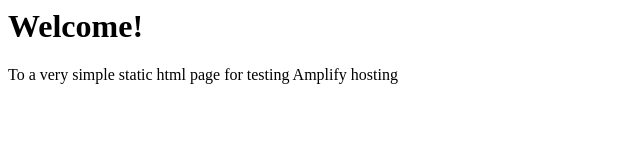
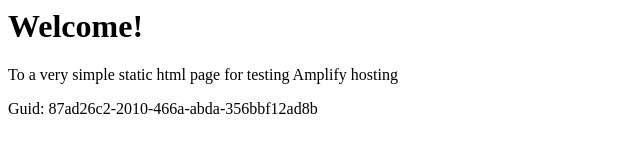
Before and after one commit to aws-aemilia-cmh/Github-PR-Commit-Integration-Test-DoNotTouch-Gith-OKSLNVO2-v1-preprod-us-east-2, a website: page src/index.html in a window 1280 px wide. Shown: the whole page, without its empty margins (0-640 px from the left). Drawn offline with Linux system fonts and the light colour scheme.

Commit message:
commit from integ tests

```diff
--- a/src/index.html
+++ b/src/index.html
@@ -1,3 +1,5 @@
+
+
 <html lang="en">
 
 <head>
@@ -10,6 +12,6 @@
 <body>
     <h1>Welcome!</h1>
     <p>To a very simple static html page for testing Amplify hosting</p>
-</body>
+    <p>Guid: 87ad26c2-2010-466a-abda-356bbf12ad8b</p></body>
 
 </html>
```
